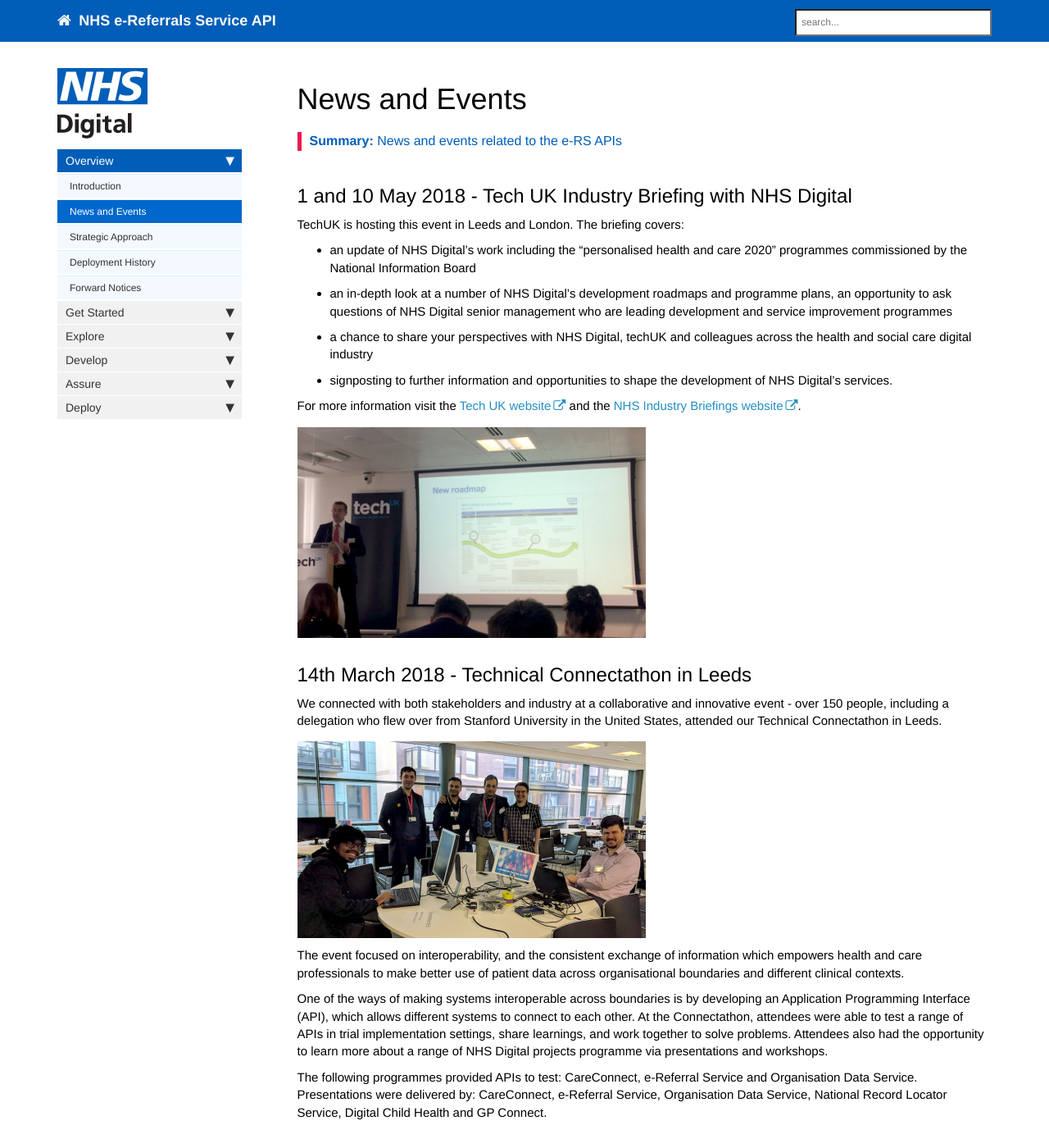
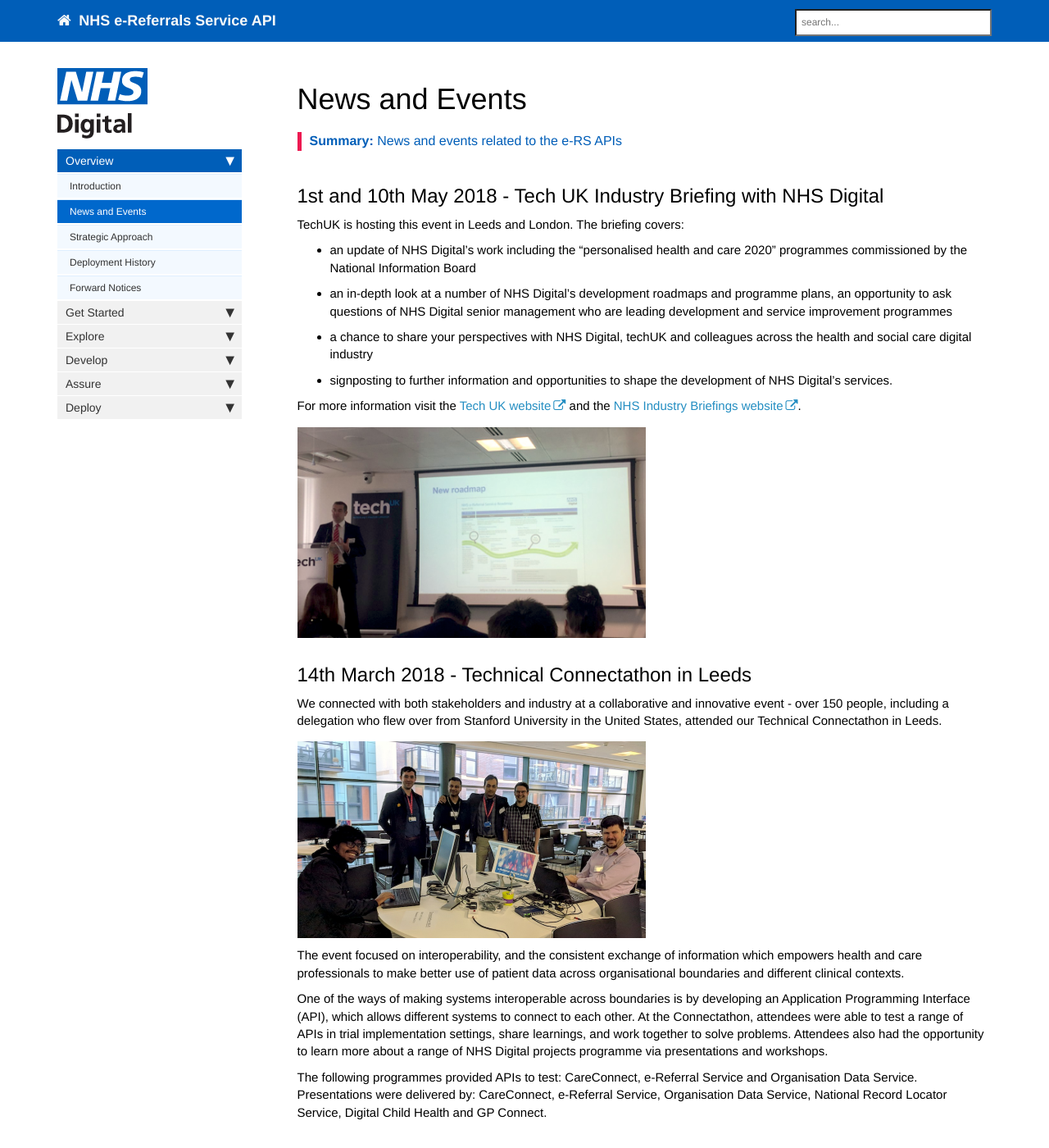
Before and after one commit to wurble369/websitetest, a Jekyll site: the page built from pages/news_and_events.md, in a window 1280 px wide and 1400 px high. Shown: the whole window at 82% size. Built offline with Jekyll 4.4.1, drawn with Linux system fonts in a browser that asks for light colours; nearby versions of some CDN libraries; comment, search, counter and statistics services are not loaded; some of the changed text lies outside the part shown.

Commit message:
Minor fix

```diff
--- a/pages/news_and_events.md
+++ b/pages/news_and_events.md
@@ -7,7 +7,7 @@ permalink: /news_and_events.html
 summary: "News and events related to the e-RS APIs"
 ---
 
-## 1 and 10 May 2018 - Tech UK Industry Briefing with NHS Digital
+## 1st and 10th May 2018 - Tech UK Industry Briefing with NHS Digital
 
 TechUK is hosting this event in Leeds and London. The briefing covers:
 
@@ -36,7 +36,7 @@ One of the ways of making systems interoperable across boundaries is by developi
 
 The following programmes provided APIs to test: CareConnect, e-Referral Service and Organisation Data Service. Presentations were delivered by: CareConnect, e-Referral Service, Organisation Data Service, National Record Locator Service, Digital Child Health and GP Connect.
 
-## 23 February 2018 - Digital Health Webinar
+## 23rd February 2018 - Digital Health Webinar
 
 The NHS e-Referral Service has been working with partners to develop and release new Application Programming Interface (API) functionality. In this webinar, Dr Paul Denton (NHS e-Referral Service Programme Manager) presented in collaboration with Digital Health, PCTI Solutions Limited and Western Sussex Hospitals NHSFT and provided a high-level overview of recent developments, by focusing on the project initiation from one partnership between NHS e-Referral Service, Western Sussex Hospitals NHS Foundation Trust and PCTI Solutions Limited.
 
```
